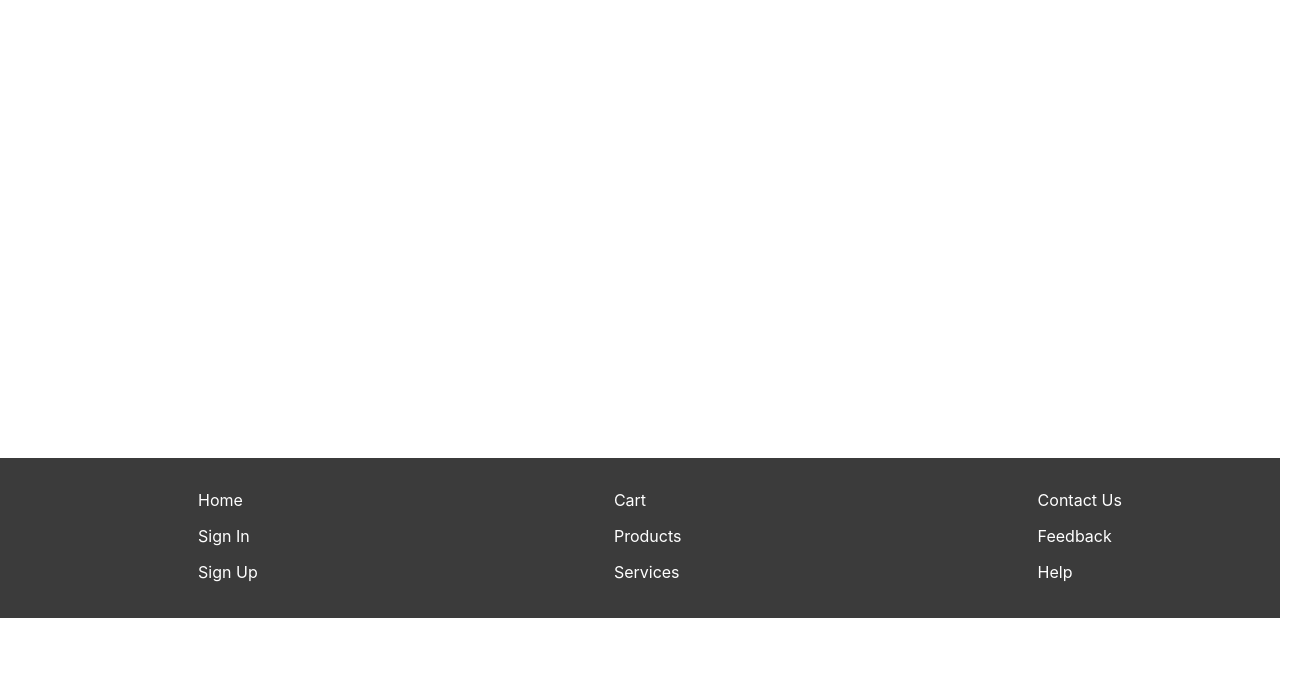
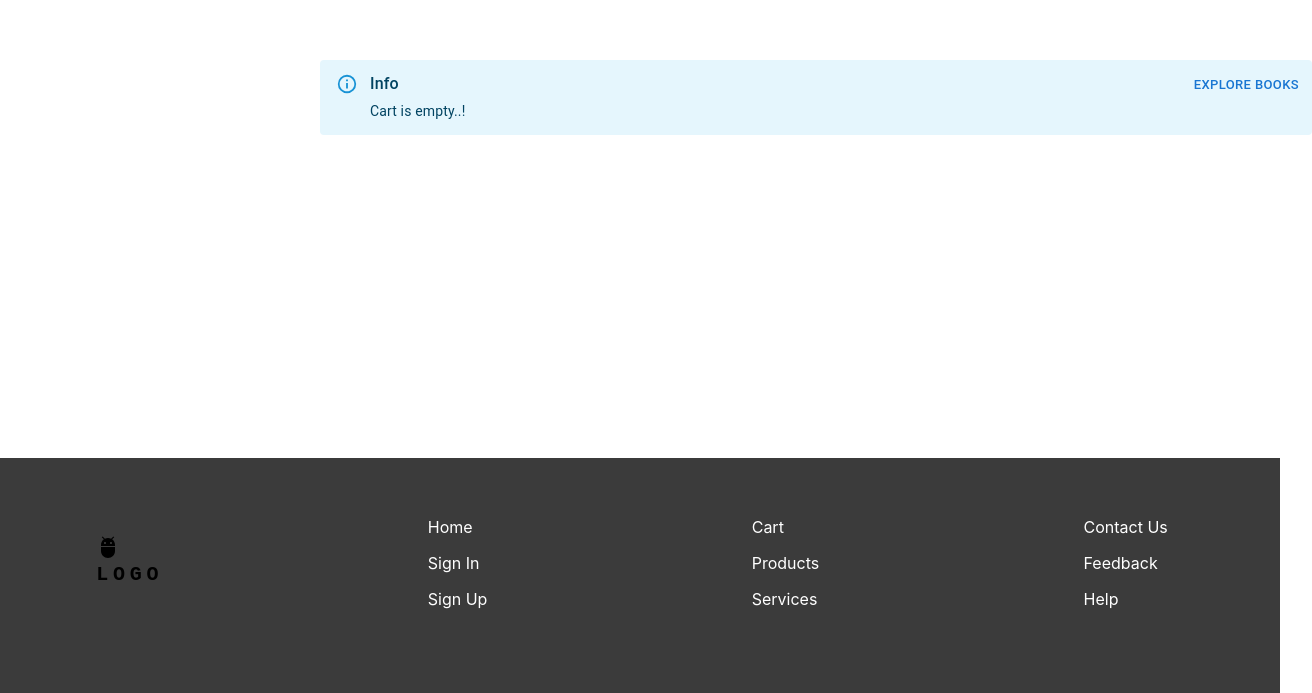
Before and after one commit to Aadityalolariya/book-store, a React (Create React App) app: page /cart in a window 1280 px wide. Shown: the part 339-1032 px from the top of the page, 1312 px wide, since content can reach past the window. Before the commit the page ends 957 px from the top, so only its background shows below. Built offline with nearby package versions, Linux system fonts and the light colour scheme.

Commit message:
created scalaton loaders and alert and footer

```diff
--- a/src/components/Cart/Cart.js
+++ b/src/components/Cart/Cart.js
@@ -4,6 +4,9 @@ import style from "./Cart.module.css";
 import axios from "axios";
 import { useCookies } from "react-cookie";
 import { UserContext } from "../UserContext";
+import Alert from '@mui/material/Alert';
+import AlertTitle from '@mui/material/AlertTitle';
+import Button from '@mui/material/Button';
 
 const Cart = () => {
   const [cartBooks, setCartBooks] = useState([]);
@@ -32,7 +35,14 @@ const Cart = () => {
   return (
     <div className={style.container}>
       {cartBooks.length === 0 ? (
-        <p>Cart is empty.</p>
+        <Alert severity="info"  className={style.alert} action={
+          <a href="/"><Button color="primary" size="small">
+            Explore Books
+          </Button></a>
+        }>
+        <AlertTitle>Info</AlertTitle>
+         Cart is empty..!
+      </Alert>
       ) : (
         cartBooks.map((element, index) => {
           return (
--- a/src/components/Cart/Cart.module.css
+++ b/src/components/Cart/Cart.module.css
@@ -4,3 +4,12 @@
     grid-template-columns: repeat(auto-fill, minmax(257px, 1fr));
     min-height: 90vh;
 }
+
+.alert{
+    width: 100%;
+    padding: 20px;
+    height: fit-content;
+    margin: auto;
+    grid-column-start: 2;
+    grid-column-end: 5;
+}
--- a/src/components/Footer/Footer.js
+++ b/src/components/Footer/Footer.js
@@ -1,9 +1,35 @@
 import React from 'react'
 import styles from './Footer.module.css'
+import Toolbar from "@mui/material/Toolbar";
+import Typography from "@mui/material/Typography";
+import AdbIcon from "@mui/icons-material/Adb";
 export default function Footer() {
   return (
     <>
         <div className={styles.container}>
+
+           <div>
+          <AdbIcon sx={{ display: { xs: "none", md: "flex" }, mr: 1 }} />
+          <Typography
+            variant="h6"
+            noWrap
+            component="a"
+            href="/"
+            sx={{
+              mr: 2,
+              display: { xs: "none", md: "flex" },
+              fontFamily: "monospace",
+              fontWeight: 700,
+              letterSpacing: ".3rem",
+              color: "inherit",
+              textDecoration: "none",
+            }}
+          >
+            LOGO
+          </Typography>
+
+           </div>
+
             <ul className={styles.list}>
                 <li><a href = '/'>Home</a></li>
                 <li><a href = '/'>Sign In</a></li>
--- a/src/components/Footer/Footer.module.css
+++ b/src/components/Footer/Footer.module.css
@@ -4,6 +4,9 @@
     justify-content: space-around;
     background-color: rgb(59, 59, 59);
     height: 20vh;
+    padding-bottom: 50px;
+    padding-top: 25px;
+    align-items: center;
 }
 
 .list > li{
--- a/src/components/Home/Home.js
+++ b/src/components/Home/Home.js
@@ -5,10 +5,14 @@ import Filters from "./Filters/Filters";
 import { Pagination } from "@mui/material";
 import { UserContext } from "../UserContext";
 import axios from "axios";
+import Box from '@mui/material/Box';
+import Skeleton from '@mui/material/Skeleton';
+import Grid from "@mui/material/Grid";
 export default function Home() {
   const [search, setSearch] = useState("");
   const [minMax, setMinMax] = useState({ min: 0, max: Infinity });
   const [sortBy, setSortBy] = useState("");
+  const [loading,setLoading] = useState(true);
   const { books, setBooks, pageInfo, setPageInfo, addToCart } =
     useContext(UserContext);
 
@@ -37,13 +41,28 @@ export default function Home() {
           totalPages: data.result.totalPages,
         }));
         setBooks(data.result.items);
+        setLoading(false);
       } catch (error) {
         console.log(error);
       }
     };
     getBookData();
   }, [pageInfo.pageIndex, search]);
-
+  if(loading)
+  return(
+    <Grid container wrap="wrap" sx={{mx:5}}>
+      {(loading ? Array.from(new Array(12)) : []).map((item, index) => (
+        <Box key={index} sx={{ width: 210, marginRight: 0.5, my: 5 }}>
+            <Skeleton variant="rectangular" width={210} height={118} />
+            <Box sx={{ pt: 0.5 }}>
+              <Skeleton />
+              <Skeleton width="60%" />
+              <Skeleton width="20%" />
+            </Box>
+        </Box>
+      ))}
+    </Grid>
+    )
   return (
     <>
       <Filters
--- a/src/components/Navbar/Navbar.js
+++ b/src/components/Navbar/Navbar.js
@@ -17,7 +17,7 @@ import { Link } from "react-router-dom";
 import { UserContext } from "../UserContext";
 import { useContext } from "react";
 
-const pages = ["Products", "Pricing", "Blog"];
+const pages = ["Products", "Pricing"];
 
 const ResponsiveAppBar = () => {
   const [anchorElNav, setAnchorElNav] = React.useState(null);
@@ -90,7 +90,7 @@ const ResponsiveAppBar = () => {
             >
               {pages.map((page) => (
                 <MenuItem key={page} onClick={handleCloseNavMenu}>
-                  <Typography textAlign="center">{page}</Typography>
+                  <Typography href='/' textAlign="center">{page}</Typography>
                 </MenuItem>
               ))}
             </Menu>
```
Also changed, not shown: 1 other file (tests, documents, lock files or other folders).
